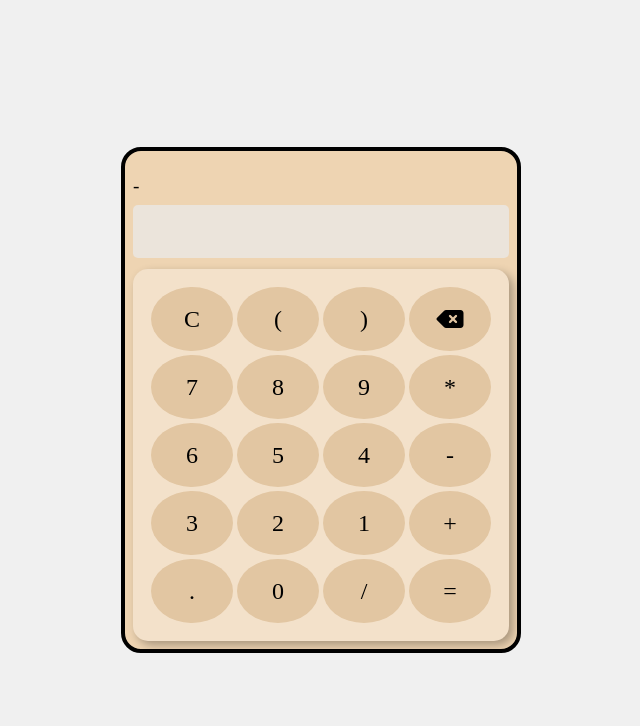
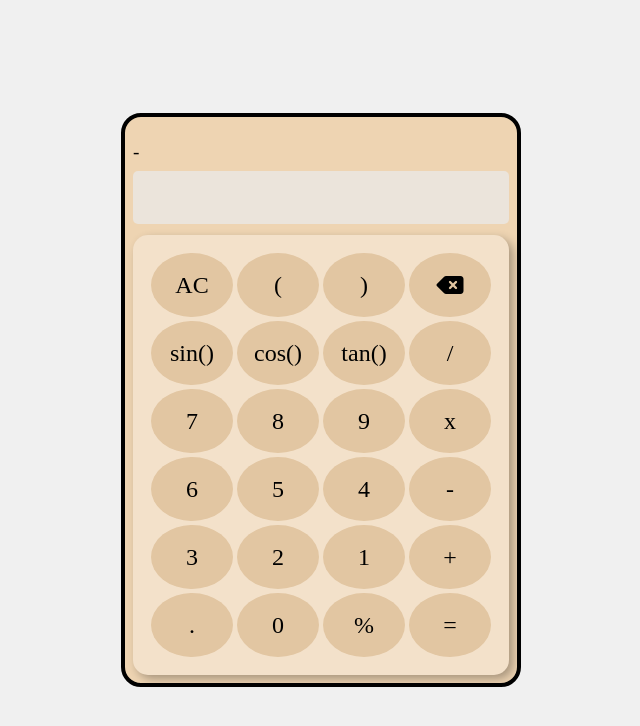
Before and after one commit to AshmeetSingh-prog/Calculator, a plain HTML site: page index.html in a window 1280 px wide. Shown: the whole page, without its empty margins (319-959 px from the left). Drawn offline with Linux system fonts and the light colour scheme.

Commit message:
Update index.html
added additional features

```diff
--- a/index.html
+++ b/index.html
@@ -16,16 +16,20 @@
         </div>
         <div id="btnContainer">
 
-            <div class="buttons text">C</div>
+            <div class="buttons text">AC</div>
             <div class="buttons text">(</div>
             <div class="buttons text">)</div>
             <i class="fa-solid fa-delete-left buttons text" id="cross"></i>
 
+            <div class="buttons text">sin()</div>
+            <div class="buttons text">cos()</div>
+            <div class="buttons text">tan()</div>
+            <div class="buttons text">/</div>
 
             <div class="buttons text">7</div>
             <div class="buttons text">8</div>
             <div class="buttons text">9</div>
-            <div class="buttons text">*</div>
+            <div class="buttons text">x</div>
 
             <div class="buttons text">6</div>
             <div class="buttons text">5</div>
@@ -39,11 +43,14 @@
 
             <div class="buttons text">.</div>
             <div class="buttons text">0</div>
-            <div class="buttons text">/</div>
+            <div class="buttons text">%</div>
             <div class="buttons text">=</div>
+
+
 
         </div>
     </div>
+
     <script src="script.js"></script>
 </body>
 </html>
```
